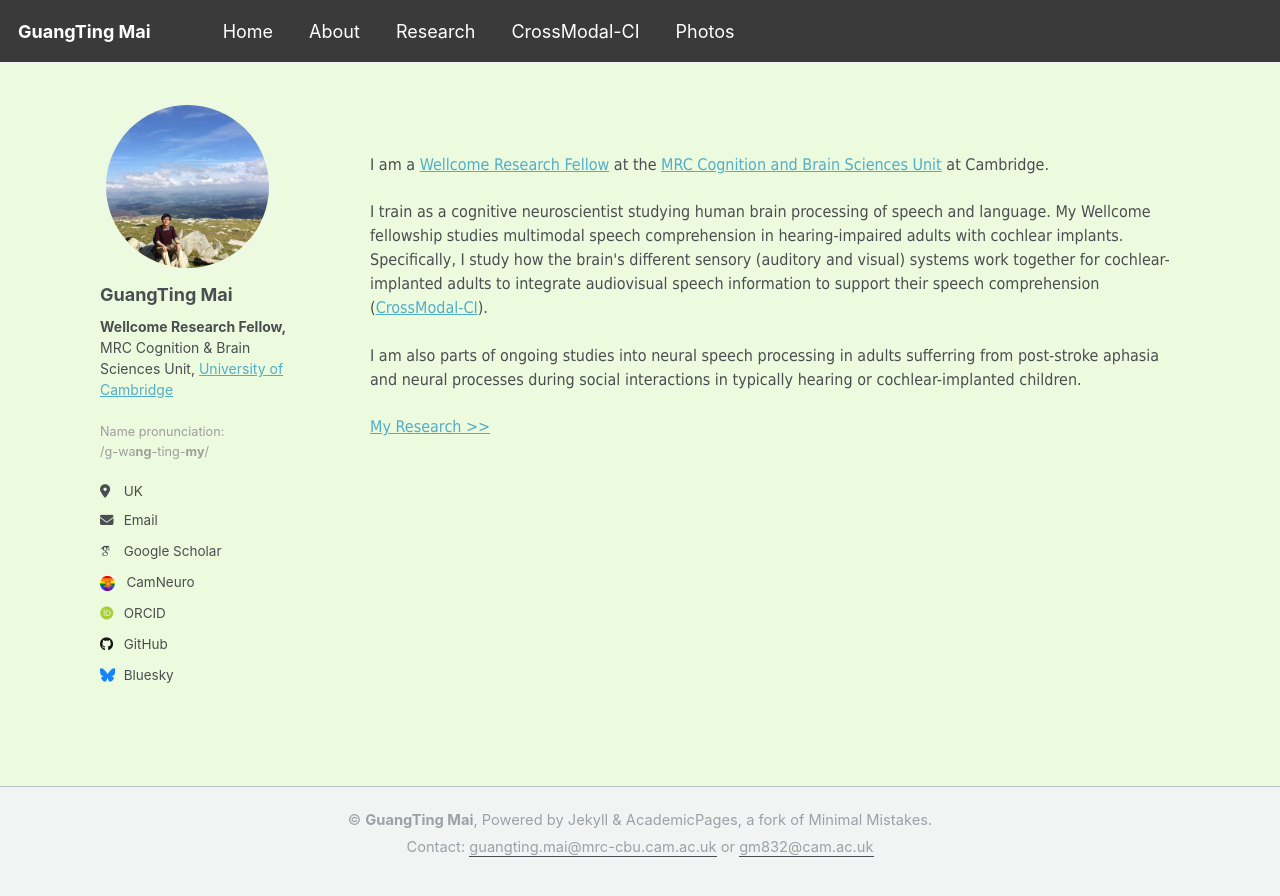
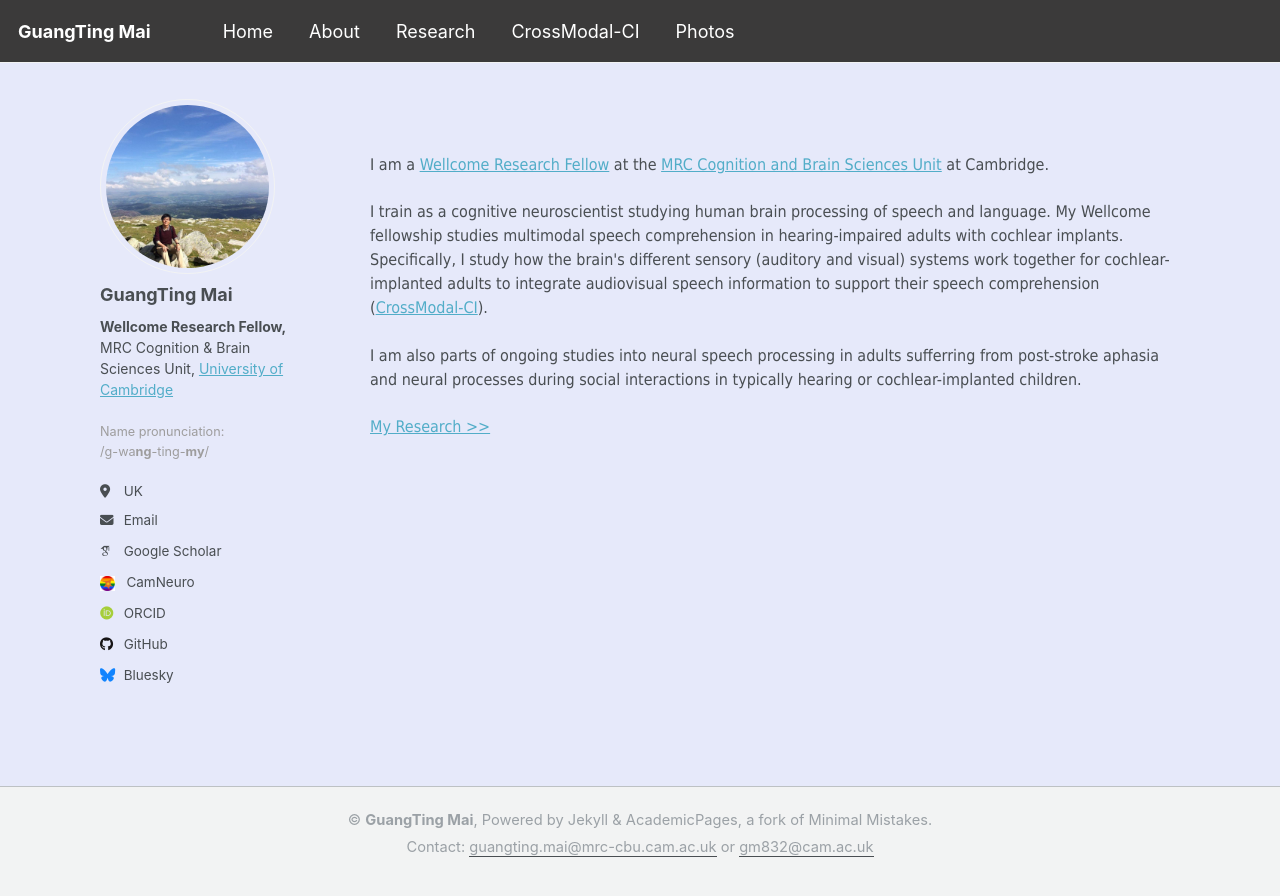
Before and after one commit to guangtingmai/guangtingmai.github.io, a Jekyll site: the page built from _pages/readme.html, in a window 1280 px wide. Shown: the top 896 px of the page. Built offline with Jekyll 4.4.1, drawn with Linux system fonts in a browser that asks for light colours; some web fonts are replaced.

Commit message:
Update custom.scss

```diff
--- a/_sass/custom.scss
+++ b/_sass/custom.scss
@@ -56,7 +56,7 @@
 /* Make body and page full height */
 html, body {
   min-height: 100%;
-  background-color: #ecfade !important;
+  background-color: #e6e9fa !important;
   margin: 0;
   padding: 0; /* remove sticky footer padding */
 }
@@ -65,7 +65,7 @@
 .page {
   min-height: 100%;
   padding-bottom: 0; /* remove extra white space */
-  background-color: #ecfade !important;
+  background-color: #e6e9fa !important;
 }
 
 .white-frame {
```
